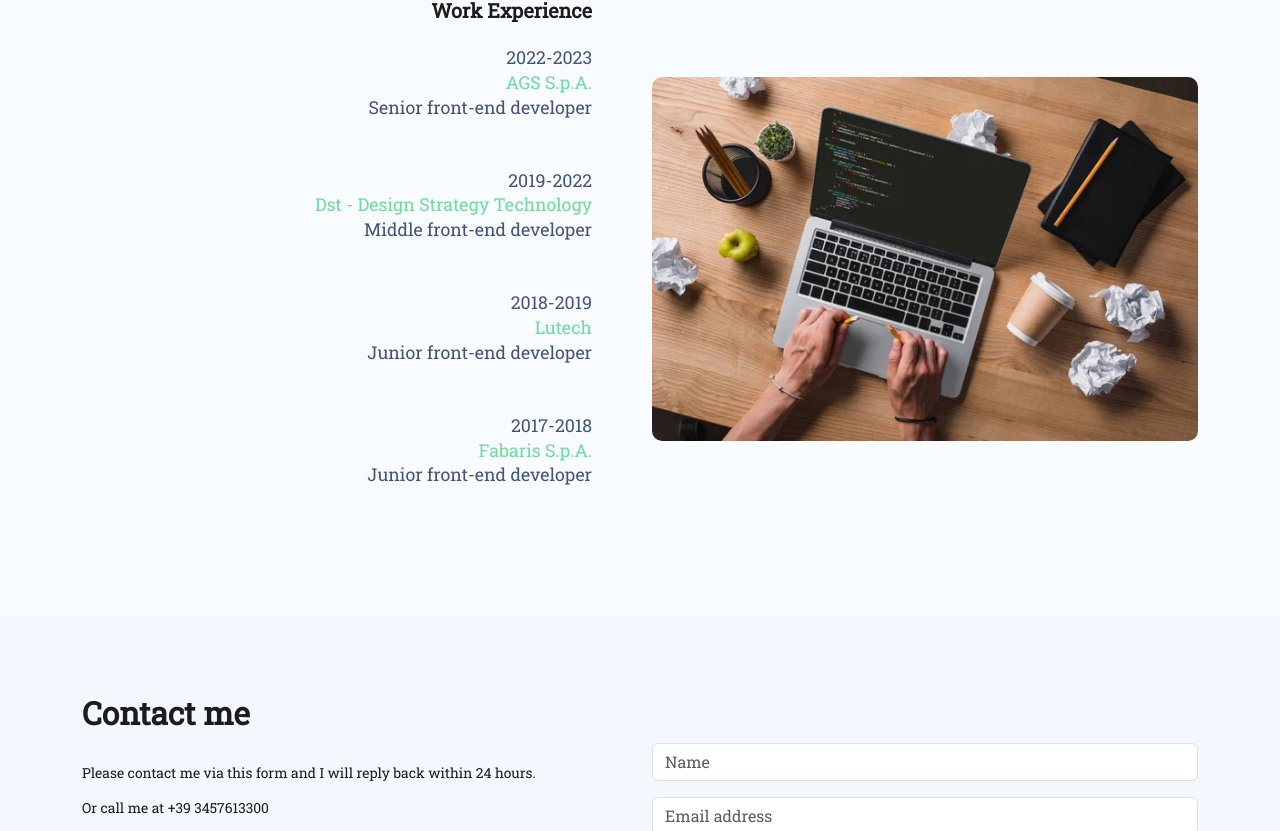
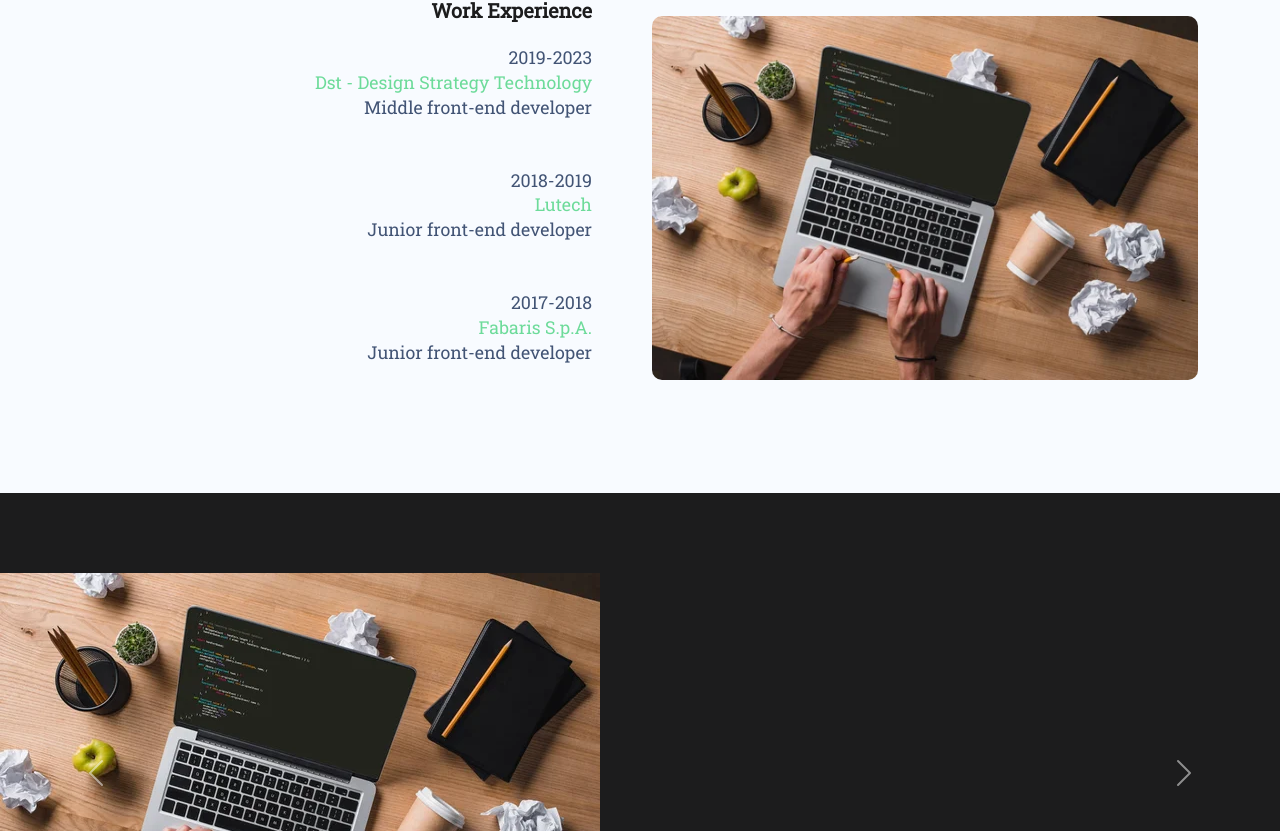
Before and after one commit to germantagli/portale-german-tagli, a React (Create React App) app: page / in a window 1280 px wide. Shown: the part 3449-4280 px from the top of the page. Built offline with nearby package versions, Linux system fonts and the light colour scheme.

Commit message:
update file

```diff
--- a/package.json
+++ b/package.json
@@ -7,6 +7,7 @@
     "@testing-library/react": "^13.4.0",
     "@testing-library/user-event": "^13.5.0",
     "bootstrap": "^5.3.1",
+    "german-taglia-web": "file:",
     "i18next": "^23.4.5",
     "node-sass": "^7.0.3",
     "react": "^18.2.0",
--- a/public/index.html
+++ b/public/index.html
@@ -2,14 +2,14 @@
 <html lang="en">
   <head>
     <meta charset="utf-8" />
-    <link rel="icon" href="%PUBLIC_URL%/faviconCustom.ico" />
+    <link rel="icon" href="%PUBLIC_URL%/favicon.ico" />
     <meta name="viewport" content="width=device-width, initial-scale=1" />
     <meta name="theme-color" content="#000000" />
     <meta
       name="description"
-      content="Web site created using create-react-app"
+      content="Web site of German Tagliaferri"
     />
-    <link rel="apple-touch-icon" href="%PUBLIC_URL%/logo192.png" />
+    <link rel="apple-touch-icon" href="%PUBLIC_URL%/german2-jpg" />
     <!--
       manifest.json provides metadata used when your web app is installed on a
       user's mobile device or desktop. See https://developers.google.com/web/fundamentals/web-app-manifest/
@@ -24,7 +24,7 @@
       work correctly both with client-side routing and a non-root public URL.
       Learn how to configure a non-root public URL by running `npm run build`.
     -->
-    <title>German Tagliaferri</title>
+    <title>German Tagliaferri G</title>
   </head>
   <body>
     <noscript>You need to enable JavaScript to run this app.</noscript>
--- a/src/App.js
+++ b/src/App.js
@@ -45,7 +45,7 @@ function App() {
             <section id="programSkills" style={{ minHeight: "300px" }}><ProgramsSkills></ProgramsSkills></section>
             <section id="languages" style={{ minHeight: "300px" }}><Languages></Languages></section>
             <section id="experience" style={{ minHeight: "300px"}}><Experince></Experince></section>
-            {/* <section id="portfolio"><Portafolio></Portafolio></section> */}
+            <section id="portfolio"><Portafolio></Portafolio></section>
             <section id="contact" style={{ minHeight: "300px" }}><Contacts></Contacts></section>
           </div>
           <FooterComponent></FooterComponent>
--- a/src/pages/Experince/Experince.js
+++ b/src/pages/Experince/Experince.js
@@ -63,15 +63,15 @@ const Experince = () => {
                         <h2 className="titleEducation mt-3 text-end">{tranlastion("experience.workExperience")}</h2>
                         <p className="descriptionEducation text-end">
 
-                            <div>2022-{new Date().getFullYear()}</div>
+                            {/* <div>2022-{new Date().getFullYear()}</div>
                             <div>
                                 <a target="_blank" href="https://www.linkedin.com/company/ags-it/">
                                     {tranlastion("experience.ags")}
                                 </a>
                             </div>
-                            <div className="mb-3 mb-lg-5">{tranlastion("experience.seniorDeveloper")}</div>
+                            <div className="mb-3 mb-lg-5">{tranlastion("experience.seniorDeveloper")}</div> */}
 
-                            <div>2019-2022</div>
+                            <div>2019-{new Date().getFullYear()}</div>
                             <div>
                                 <a target="_blank" href="https://www.linkedin.com/company/dstexperienceagency/">
                                     {tranlastion("experience.dst")}
```
Also changed, not shown: public/german2.jpg (added), public/manifest.json, 1 other file (tests, documents, lock files or other folders).
